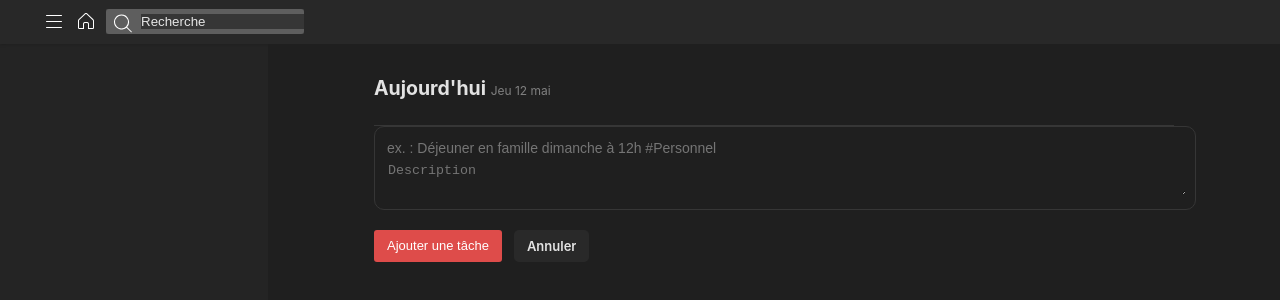
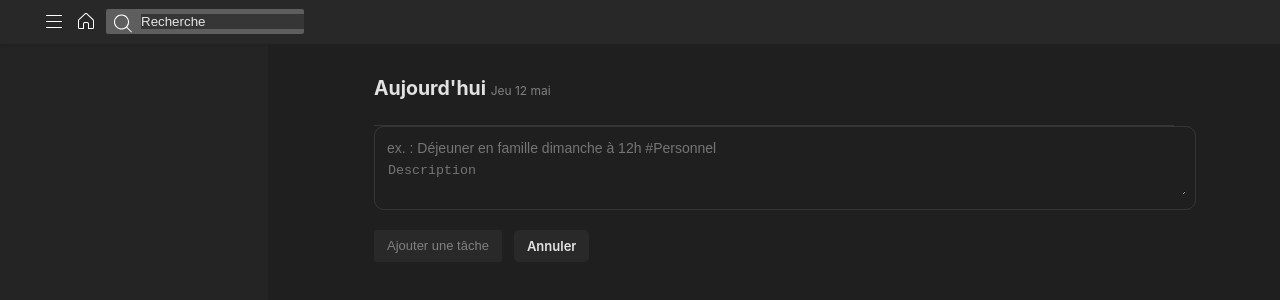
Before and after one commit to DGouron/todo-list, a React (Create React App) app: page / in a window 1280 px wide. Both pictures are taken after a click on the button "Ajouter une tâche". Shown: the top 300 px of the page. Built offline with nearby package versions, Linux system fonts and the light colour scheme; the HTML template or start-up script is replaced by a standard one.

Commit message:
ToDoList animation/design

```diff
--- a/src/components/AddTaskPannelView/AddTaskButton.jsx
+++ b/src/components/AddTaskPannelView/AddTaskButton.jsx
@@ -1,31 +1,35 @@
 import {React} from 'react';
 import PropTypes from 'prop-types';
 
-function AddTaskButton({taskName, taskDescription, setNewTask, deactiveThisButton}){
+function AddTaskButton({taskName, taskDescription, setNewTask, deactiveThisButton, setCallClearForm}){
     return (
     <div className=''>
         {deactiveThisButton
             ?
-            <input type={"button"} className={"empty-state-button"} defaultValue={"Ajouter une tâche"} onClick={() => handlerClick(taskName, taskDescription, setNewTask)} disabled={true}/>
+            <input type={"button"} className={"empty-state-button"} defaultValue={"Ajouter une tâche"} disabled={deactiveThisButton} onClick={() => handlerClick(taskName, taskDescription, setNewTask)}/>
 
             :
-            <input type={"button"} className={"empty-state-button"} defaultValue={"Ajouter une tâche"} onClick={() => handlerClick(taskName, taskDescription, setNewTask)}/>
+            <input type={"button"} className={"empty-state-button"} defaultValue={"Ajouter une tâche"} onClick={() =>{
+                 handlerClick(taskName, taskDescription, setNewTask, setCallClearForm)}}/>
 
         }
     </div>
     );
 }
 
-function handlerClick(taskName, taskDescription, setNewTask){
+function handlerClick(taskName, taskDescription, setNewTask, setCallClearForm){
+    setCallClearForm(true);
     let newTask = {
         taskId: taskName + Math.random(),
         taskName: taskName,
         taskDescription: taskDescription
     };
     setNewTask(newTask);
+    console.log('CALL CLEAR')
 }
 
 AddTaskButton.propTypes = {
+    setCallClearForm: PropTypes.func,
     deactiveThisButton: PropTypes.bool,
     taskName: PropTypes.string,
     taskDescription: PropTypes.string,
--- a/src/components/AddTaskPannelView/AddTaskPannelView.jsx
+++ b/src/components/AddTaskPannelView/AddTaskPannelView.jsx
@@ -1,11 +1,24 @@
-import {React, useState} from 'react';
+import {React, useEffect, useState} from 'react';
 import AddTaskButton from './AddTaskButton';
 import PropTypes from 'prop-types';
 
 function AddTaskPannelView( {toDoListItems, setNewTask, isEditorOpen, setIsEditorOpen}){
-   const minLength = 4;
+
+    const minLength = 4;
     const [taskNameValue, setTaskNameValue] = useState('');
     const [taskDescription, setTaskDescriptionValue] = useState('');
+    const [formMustBeClear, setCallClearForm] = useState(true);
+
+    useEffect(() => {
+        console.log(formMustBeClear)
+        if(formMustBeClear){ //Autoclose action
+                setTaskNameValue('');
+                setTaskDescriptionValue('');
+
+                setCallClearForm(false);
+        }
+    }, [formMustBeClear])
+
 
     return (
         <div>
@@ -15,18 +28,26 @@ function AddTaskPannelView( {toDoListItems, setNewTask, isEditorOpen, setIsEdito
                 <form className='focus-marker-enabled-within'>
                     <div className='task_editor__editing_area'>
                         <div className='task_editor__input_fields'>
-                            <input name = {"taskNameField"} onChange={(e) => setTaskNameValue(e.target.value)} type={"text"} placeholder={"ex. : Déjeuner en famille dimanche à 12h #Personnel"} className='task_editor__content_field' />
-                            <textarea placeholder='Description' onChange={(e) => setTaskDescriptionValue(e.target.value)}></textarea>
+                            <input name = {"taskNameField"} value={taskNameValue} onChange={(e) => {
+                                setTaskNameValue(e.target.value)}} type={"text"} placeholder={"ex. : Déjeuner en famille dimanche à 12h #Personnel"} className='task_editor__content_field' />
+                            <textarea placeholder='Description' value={taskDescription} onChange={(e) => {
+                                setTaskDescriptionValue(e.target.value)}}></textarea>
                         </div>
                     </div>
                 </form>
                 <div className='addTaskButtonsRow'>
-                <AddTaskButton taskName={taskNameValue} taskDescription={taskDescription} toDoListItems = {toDoListItems} setNewTask = {setNewTask} deactiveThisButton={taskNameValue.length < minLength || taskDescription.length < minLength}/>
+                <AddTaskButton
+                    taskName={taskNameValue}
+                    taskDescription={taskDescription}
+                    toDoListItems = {toDoListItems}
+                    setCallClearForm={setCallClearForm}
+                    setNewTask = {setNewTask}
+                    deactiveThisButton={taskNameValue.length < minLength || taskDescription.length < minLength}/>
                 <button className={"_7a2031d6 _81c213d2 _949f7858 f9408a0e _56a651f6"}  onClick = {() => handleOpenEditorButtonClick(setIsEditorOpen, false)}> <span className={"_09c23660"}>Annuler</span></button>
             </div>
         </div>
     :
-    <input type={"button"} defaultValue={"Ajouter une tâche"} name = {"OpenEditor"} className={"empty-state-button"}onClick = {() => handleOpenEditorButtonClick(setIsEditorOpen, true)}/>
+    <input type={"button"} value={"Ajouter une tâche"} name = {"OpenEditor"} className={"empty-state-button"}onClick = {() => handleOpenEditorButtonClick(setIsEditorOpen, true)}/>
     }
         </div>)
 }
--- a/src/index.css
+++ b/src/index.css
@@ -94,8 +94,16 @@ height: 200px;
   border-radius: 3px;
   color: #fff;
   cursor: pointer;
+
+  transition-duration: 1.0s;
+  transition-property: color,background-color;
+  transition-timing-function: cubic-bezier(.4,0,.2,1);
 }
 
+.empty-state-button:disabled{
+  background-color: #292929;
+  color: grey;
+}
 ._7a2031d6:hover{
   color: hsla(0,0%,100%,0.87);
   background-color: #3d3d3d;
```
